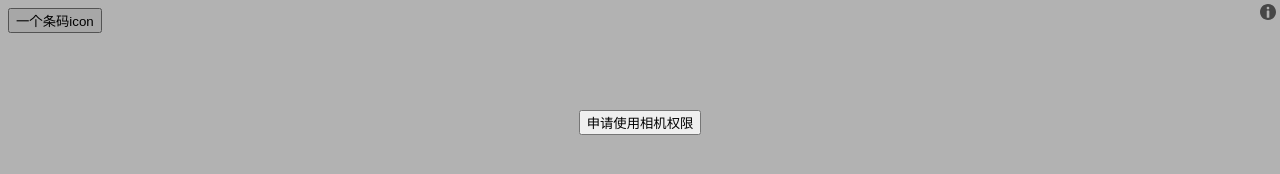
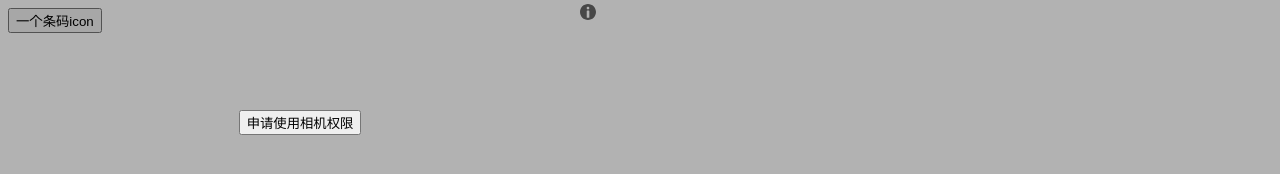
Before and after one commit to Lokavit/JSLib, a website: page sancode/qrcode.html in a window 1280 px wide. Both pictures are taken after a click on the button "一个条码icon". Drawn offline with Linux system fonts and the light colour scheme.

Commit message:
test qrcode

```diff
--- a/sancode/qrcode.html
+++ b/sancode/qrcode.html
@@ -26,34 +26,35 @@
     <button type="button" data-id="sancode">一个条码icon</button>
 
     <div class="qrcode_container">
-      <div id="qr-reader"></div>
+      <div id="qr-reader" style="width: 600px"></div>
       <div id="scanned-result"></div>
     </div>
 
     <script>
-      let html5QrcodeScanner;
+      let qrboxFunction = function (viewfinderWidth, viewfinderHeight) {
+        let minEdgePercentage = 0.7; // 70%
+        let minEdgeSize = Math.min(viewfinderWidth, viewfinderHeight);
+        let qrboxSize = Math.floor(minEdgeSize * minEdgePercentage);
+        return {
+          width: qrboxSize,
+          height: qrboxSize,
+        };
+      };
 
-      let qrboxFunction = function (viewfinderWidth, viewfinderHeight) {
-        // Square QR Box, with size = 80% of the min edge.
-        let minEdgeSizeThreshold = 250;
-        let edgeSizePercentage = 0.75;
-        let minEdgeSize =
-          viewfinderWidth > viewfinderHeight
-            ? viewfinderHeight
-            : viewfinderWidth;
-        let qrboxEdgeSize = Math.floor(minEdgeSize * edgeSizePercentage);
-        if (qrboxEdgeSize < minEdgeSizeThreshold) {
-          if (minEdgeSize < minEdgeSizeThreshold) {
-            return { width: minEdgeSize, height: minEdgeSize };
-          } else {
-            return {
-              width: minEdgeSizeThreshold,
-              height: minEdgeSizeThreshold,
-            };
-          }
-        }
-        return { width: qrboxEdgeSize, height: qrboxEdgeSize };
-      };
+      let html5QrcodeScanner = new Html5QrcodeScanner("qr-reader", {
+        fps: 10,
+        // qrbox: { width: 400, height: 100 },
+        qrbox: qrboxFunction,
+        experimentalFeatures: {
+          useBarCodeDetectorIfSupported: true,
+        },
+        useBarCodeDetectorIfSupported: true,
+        rememberLastUsedCamera: true,
+        aspectRatio: 4 / 3,
+        showTorchButtonIfSupported: true,
+        showZoomSliderIfSupported: true,
+        defaultZoomValueIfSupported: 2,
+      });
 
       window.addEventListener("load", (event) => {
         document
@@ -66,24 +67,7 @@
         // 显示整个组件
         document.querySelector(".qrcode_container").style.display = "block";
 
-        html5QrcodeScanner = new Html5QrcodeScanner("qr-reader", {
-          fps: 10,
-          // qrbox: 250,
-          qrbox: qrboxFunction,
-          experimentalFeatures: {
-            useBarCodeDetectorIfSupported: true,
-          },
-          useBarCodeDetectorIfSupported: true,
-          rememberLastUsedCamera: true,
-          aspectRatio: 4 / 3,
-          showTorchButtonIfSupported: true,
-          showZoomSliderIfSupported: true,
-          defaultZoomValueIfSupported: 2,
-        }).render(onScanSuccess, onScanFailure);
-
-        // 判断是否有权限，没有则需要获取相机权限
-        // 而后，直接出来摄像头扫码.
-        // 读到信息后，display:none reader元素
+        html5QrcodeScanner.render(onScanSuccess, onScanFailure);
       }
 
       function onScanSuccess(decodedText, decodedResult) {
@@ -98,7 +82,10 @@
           document.body.innerText += `码:${decodedText}`;
           document.body.innerText += html5QrcodeScanner;
 
-          html5QrcodeScanner.pause();
+          // html5QrcodeScanner.pause();
+          html5QrcodeScanner.clear().then((res) => {
+            document.body.innerText += `${res}`;
+          });
         }
       }
 
```
